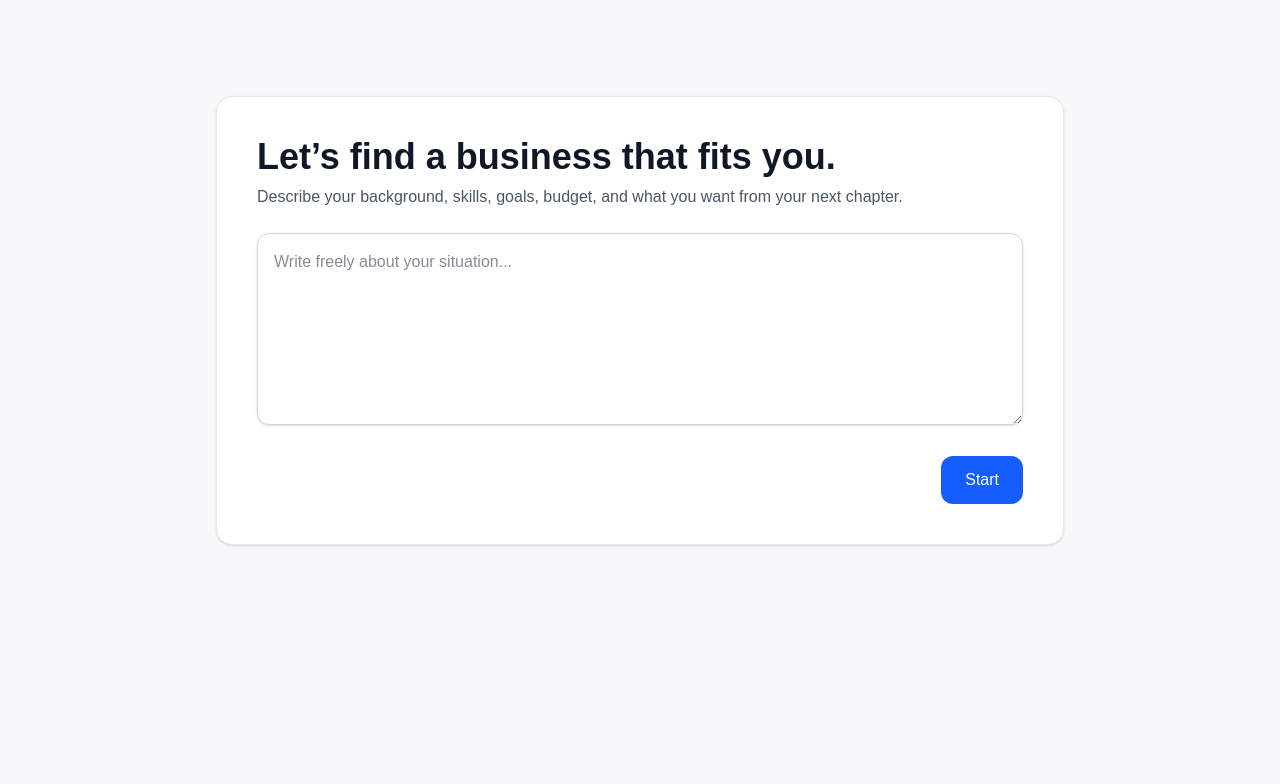
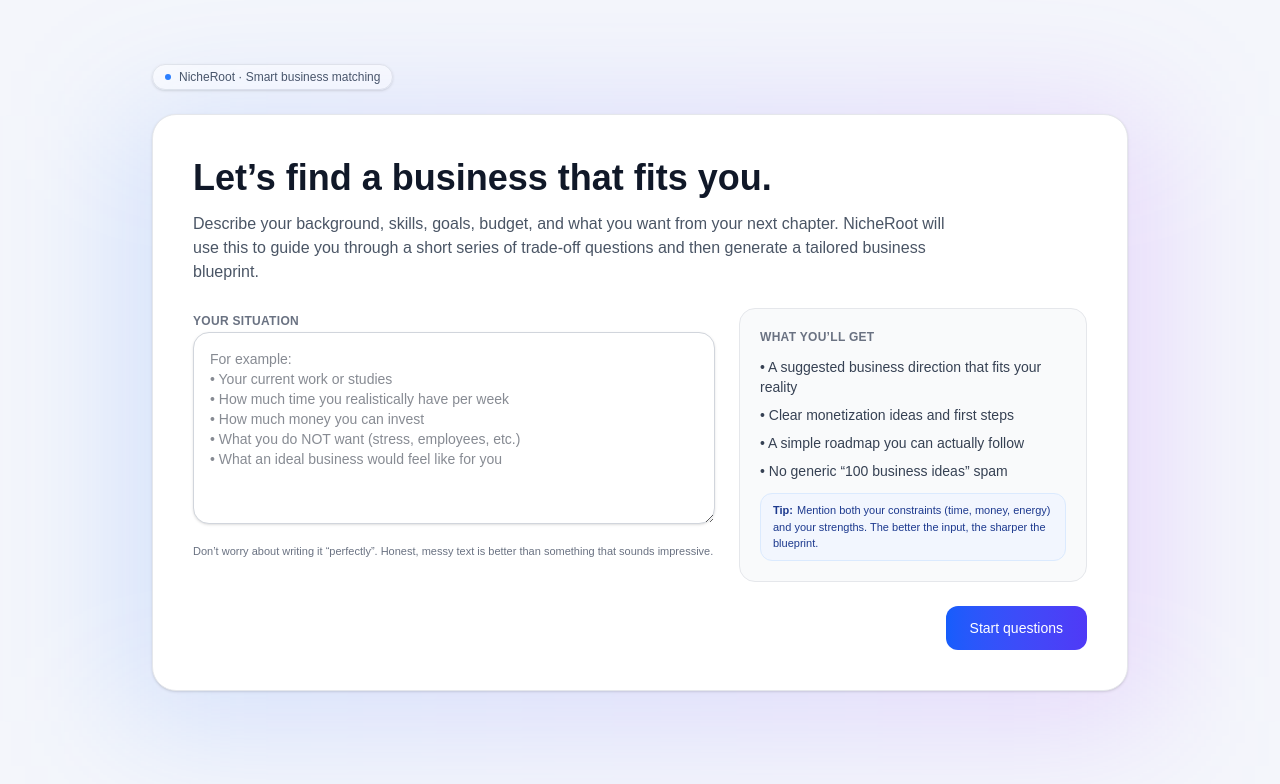
Before and after one commit to Miguel-0721/nicheroot, a Next.js app: page / in a window 1280 px wide. Shown: the top 784 px of the page. Built offline with nearby package versions, Linux system fonts and the light colour scheme.

Commit message:
Upgraded intro screen to premium layout

```diff
--- a/app/page.tsx
+++ b/app/page.tsx
@@ -23,6 +23,7 @@ export default function Home() {
     let updatedHistory = history;
     const finalChoice = choiceOverride ?? selectedChoice ?? undefined;
 
+    // Save last choice
     if (finalChoice && question) {
       const chosenOption = question.options.find(
         (opt) => opt.key === finalChoice
@@ -61,6 +62,7 @@ export default function Home() {
 
       const data = await res.json();
 
+      // Store blueprint in localStorage
       if (typeof window !== "undefined") {
         localStorage.setItem(
           "nicheroot_blueprint",
@@ -68,9 +70,11 @@ export default function Home() {
         );
       }
 
+      // Redirect to blueprint page
       window.location.href = "/blueprint";
       return;
     }
+
     // -------------------------------
     // Fetch next question
     // -------------------------------
@@ -103,12 +107,21 @@ export default function Home() {
     fetchNextQuestion();
   };
 
-  const progressPercent = question
-    ? (question.step / MAX_STEPS) * 100
-    : 0;
+  const progressPercent = question ? (question.step / MAX_STEPS) * 100 : 0;
+
+  // -------------------------------
+  // RENDER
+  // -------------------------------
   return (
-    <main className="min-h-screen bg-[#F7F8FA] text-gray-900">
-      <div className="max-w-4xl mx-auto px-6 py-16">
+    <main className="min-h-screen bg-[#F4F6FB] text-gray-900">
+      <div className="max-w-5xl mx-auto px-6 py-12 md:py-16">
+        {/* Top badge (same family as blueprint) */}
+        <div className="flex justify-between items-center mb-6">
+          <span className="inline-flex items-center gap-2 rounded-full bg-white/80 border border-gray-200 px-3 py-1 text-xs font-medium text-gray-600 shadow-sm">
+            <span className="h-1.5 w-1.5 rounded-full bg-blue-500" />
+            NicheRoot · Smart business matching
+          </span>
+        </div>
 
         {/* LOADING BLUEPRINT */}
         {loadingBlueprint && (
@@ -124,34 +137,80 @@ export default function Home() {
 
         {/* INTRO SCREEN */}
         {!question && !loadingBlueprint && (
-          <div className="bg-white border border-gray-200 shadow-sm rounded-2xl p-8 md:p-10 mt-8 space-y-6">
-            <header className="space-y-2">
-              <h1 className="text-3xl md:text-4xl font-semibold">
+          <div className="relative mt-6">
+            {/* Glow behind card */}
+            <div className="pointer-events-none absolute inset-0 translate-y-4 scale-105 blur-3xl bg-gradient-to-r from-blue-500/18 via-indigo-500/18 to-purple-500/18" />
+            <motion.div
+              initial={{ opacity: 0, y: 12 }}
+              animate={{ opacity: 1, y: 0 }}
+              transition={{ duration: 0.25, ease: "easeOut" }}
+              className="relative bg-white border border-gray-200 shadow-sm rounded-3xl p-8 md:p-10 space-y-6"
+            >
+              <header className="space-y-3">
+                <h1 className="text-3xl md:text-4xl font-semibold leading-tight">
                   Let’s find a business that fits you.
                 </h1>
-              <p className="text-gray-600">
-                Describe your background, skills, goals, budget, and what you want
-                from your next chapter.
+                <p className="text-gray-600 text-sm md:text-base max-w-3xl">
+                  Describe your background, skills, goals, budget, and what you
+                  want from your next chapter. NicheRoot will use this to guide
+                  you through a short series of trade-off questions and then
+                  generate a tailored business blueprint.
                 </p>
               </header>
 
+              <div className="grid md:grid-cols-[minmax(0,1.5fr)_minmax(0,1fr)] gap-6 items-start">
+                {/* Textarea */}
+                <div className="space-y-3">
+                  <label className="text-xs font-semibold tracking-wide uppercase text-gray-500">
+                    Your situation
+                  </label>
                   <textarea
-              className="w-full h-40 md:h-48 p-4 border border-gray-300 rounded-xl shadow-sm
-                         focus:ring-2 focus:ring-blue-500 focus:outline-none bg-white"
+                    className="w-full h-40 md:h-48 p-4 border border-gray-300 rounded-2xl shadow-sm
+                               focus:ring-2 focus:ring-blue-500 focus:outline-none bg-white text-sm"
                     value={userInput}
                     onChange={(e) => setUserInput(e.target.value)}
-              placeholder="Write freely about your situation..."
+                    placeholder="For example:
+• Your current work or studies
+• How much time you realistically have per week
+• How much money you can invest
+• What you do NOT want (stress, employees, etc.)
+• What an ideal business would feel like for you"
                   />
+                  <p className="text-[11px] text-gray-500">
+                    Don’t worry about writing it “perfectly”. Honest, messy
+                    text is better than something that sounds impressive.
+                  </p>
+                </div>
+
+                {/* Side helper card */}
+                <div className="space-y-3 bg-gray-50 border border-gray-200 rounded-2xl p-4 md:p-5">
+                  <p className="text-xs font-semibold tracking-wide uppercase text-gray-500">
+                    What you’ll get
+                  </p>
+                  <ul className="space-y-2 text-sm text-gray-700">
+                    <li>• A suggested business direction that fits your reality</li>
+                    <li>• Clear monetization ideas and first steps</li>
+                    <li>• A simple roadmap you can actually follow</li>
+                    <li>• No generic “100 business ideas” spam</li>
+                  </ul>
+                  <div className="mt-3 rounded-xl border border-blue-100 bg-blue-50/70 px-3 py-2 text-[11px] text-blue-900">
+                    <span className="font-semibold mr-1">Tip:</span>
+                    Mention both your constraints (time, money, energy) and your
+                    strengths. The better the input, the sharper the blueprint.
+                  </div>
+                </div>
+              </div>
 
               <div className="flex justify-end">
                 <button
                   onClick={startFlow}
-                className="px-6 py-3 bg-blue-600 text-white rounded-xl font-medium
-                           hover:bg-blue-700 transition"
+                  className="px-6 py-3 bg-gradient-to-r from-blue-600 to-indigo-600 text-white rounded-xl font-medium
+                             hover:shadow-md hover:shadow-blue-500/30 transition text-sm"
                 >
-                Start
+                  Start questions
                 </button>
               </div>
+            </motion.div>
           </div>
         )}
 
@@ -166,6 +225,7 @@ export default function Home() {
               transition={{ duration: 0.25, ease: "easeOut" }}
               className="mt-16 space-y-8"
             >
+              {/* Progress + Title */}
               <div className="space-y-4">
                 <div>
                   <p className="text-xs font-medium text-gray-500 uppercase tracking-wide">
@@ -174,16 +234,22 @@ export default function Home() {
                   <h2 className="text-2xl md:text-3xl font-semibold mt-1">
                     {question.question}
                   </h2>
+                  <p className="text-sm text-gray-500 mt-1">
+                    Choose the option that feels more aligned with how you
+                    actually want to work and live, not what sounds impressive.
+                  </p>
                 </div>
 
+                {/* Progress bar */}
                 <div className="h-1.5 w-full bg-gray-200 rounded-full overflow-hidden">
                   <div
-                    className="h-full bg-blue-600 transition-all"
+                    className="h-full bg-gradient-to-r from-blue-600 to-indigo-600 transition-all"
                     style={{ width: `${progressPercent}%` }}
                   />
                 </div>
               </div>
 
+              {/* Option cards */}
               <div className="grid grid-cols-1 md:grid-cols-2 gap-6">
                 {question.options.map((opt) => (
                   <OptionCard
@@ -195,14 +261,17 @@ export default function Home() {
                 ))}
               </div>
 
+              {/* Continue button */}
               <div className="flex justify-end">
                 <button
                   disabled={!selectedChoice}
-                  onClick={() => selectedChoice && fetchNextQuestion(selectedChoice)}
-                  className={`px-6 py-3 rounded-xl font-medium transition
+                  onClick={() =>
+                    selectedChoice && fetchNextQuestion(selectedChoice)
+                  }
+                  className={`px-6 py-3 rounded-xl font-medium text-sm transition
                     ${
                       selectedChoice
-                        ? "bg-blue-600 text-white hover:bg-blue-700"
+                        ? "bg-gradient-to-r from-blue-600 to-indigo-600 text-white hover:shadow-md hover:shadow-blue-500/30"
                         : "bg-gray-200 text-gray-500 cursor-not-allowed"
                     }
                   `}
@@ -213,7 +282,6 @@ export default function Home() {
             </motion.div>
           </AnimatePresence>
         )}
-
       </div>
     </main>
   );
```
Lines whose indentation alone changed are shown as unchanged.
